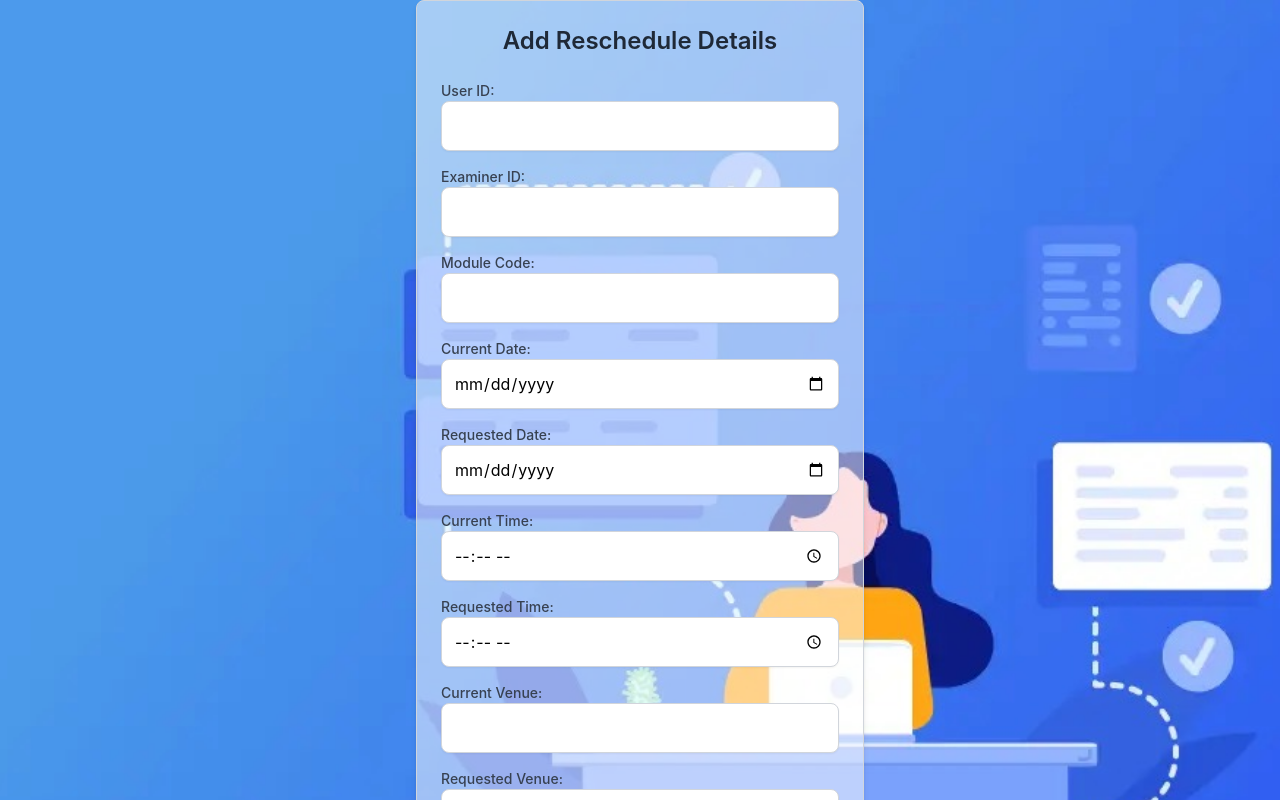
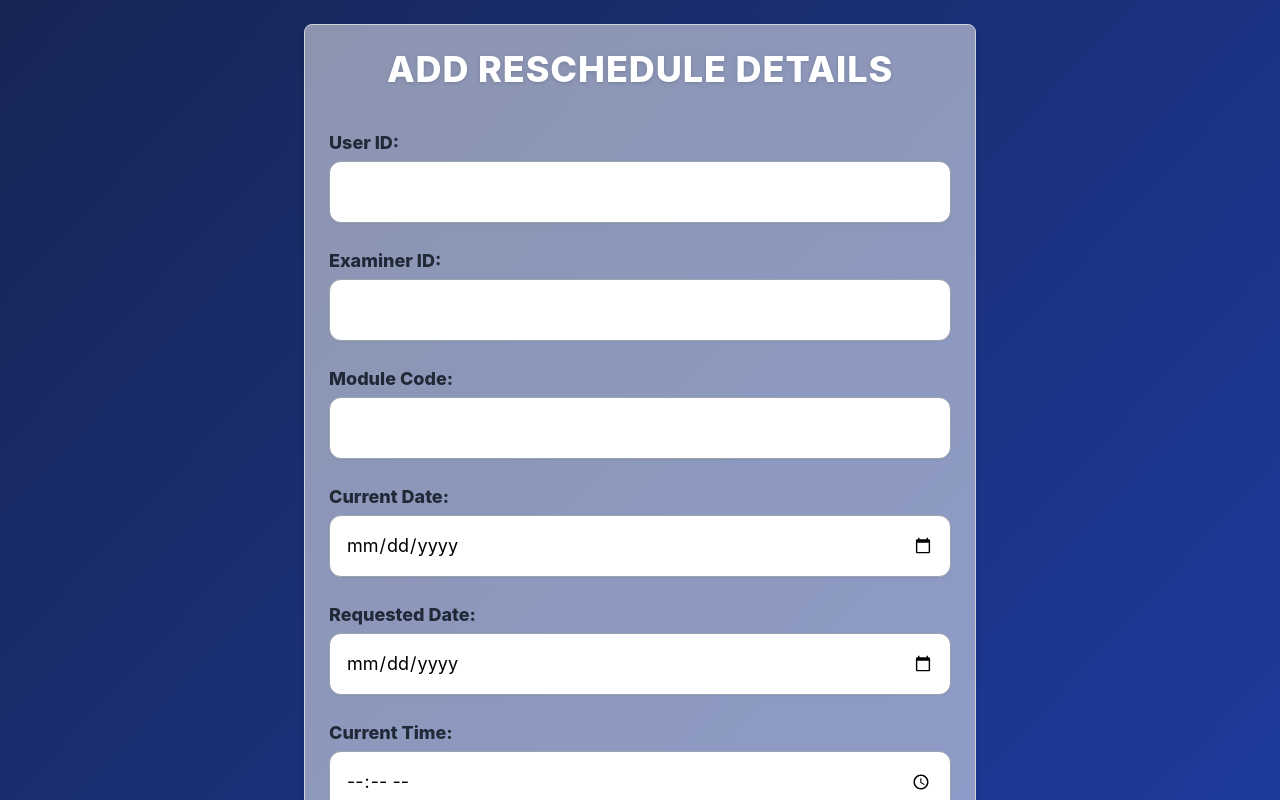
Before and after one commit to RudeNiluwaa/Auto-Shed, a React (Create React App) app in the folder frontend/: page /add-reschedule in a window 1280 px wide. Shown: the top 800 px of the page. Built offline with nearby package versions, Linux system fonts and the light colour scheme; the HTML template or start-up script is replaced by a standard one; what pdfmake would draw is missing.

Commit message:
Added some styles

```diff
--- a/frontend/src/Componenets/AddSchedule.js
+++ b/frontend/src/Componenets/AddSchedule.js
@@ -129,16 +129,17 @@ export default function AddRechedule() {
 };
 
   return (
-    <div className="flex justify-center items-center min-h-screen bg-cover bg-center"
-    style={{ backgroundImage: 'url(/images/work1.jpg)' }}>
+     <div className="flex justify-center items-start min-h-screen bg-gradient-to-br from-blue-950 to-blue-800 py-6">
+
     <form
   onSubmit={handleSubmit}
-  className="w-full max-w-md p-6 bg-white bg-opacity-50 shadow-md rounded-lg border border-gray-300"
+  className="w-full max-w-2xl p-6 bg-white bg-opacity-50 shadow-md rounded-lg border border-gray-300"
 >
-  <h2 className="text-center text-2xl font-semibold text-gray-800 mb-6">Add Reschedule Details</h2>
+
+  <h2 className="text-4xl font-extrabold text-center tracking-wide mb-10 uppercase text-white drop-shadow">Add Reschedule Details</h2>
 
   {/* Input fields */}
-  <label htmlFor="userId" className="block text-sm font-medium text-gray-700">User ID:</label>
+ <label htmlFor="userId" className="block text-lg font-extrabold text-gray-800 mb-1">User ID:</label>
 <input
   type="text"
   id="userId"
@@ -146,10 +147,11 @@ export default function AddRechedule() {
   value={userId}
   onChange={(e) => setUserId(e.target.value)}
   required
-    className="w-full p-3 mb-4 border border-gray-300 rounded-lg shadow-sm focus:outline-none focus:ring-2 focus:ring-blue-500"
+  className="w-full p-4 text-lg mb-6 border border-gray-400 rounded-xl shadow-sm focus:outline-none focus:ring-2 focus:ring-blue-500"
 />
 
-  <label htmlFor="examinerId" className="block text-sm font-medium text-gray-700">Examiner ID:</label>
+
+  <label htmlFor="examinerId" className="block text-lg font-extrabold text-gray-800 mb-1">Examiner ID:</label>
   <input
     type="text"
     id="examinerId"
@@ -157,10 +159,10 @@ export default function AddRechedule() {
     value={examinerId}
     onChange={(e) => setExaminerId(e.target.value)}
     required
-    className="w-full p-3 mb-4 border border-gray-300 rounded-lg shadow-sm focus:outline-none focus:ring-2 focus:ring-blue-500"
+    className="w-full p-4 text-lg mb-6 border border-gray-400 rounded-xl shadow-sm focus:outline-none focus:ring-2 focus:ring-blue-500"
   />
 
-  <label htmlFor="moduleCode" className="block text-sm font-medium text-gray-700">Module Code:</label>
+  <label htmlFor="moduleCode" className="block text-lg font-extrabold text-gray-800 mb-1">Module Code:</label>
   <input
     type="text"
     id="moduleCode"
@@ -168,10 +170,10 @@ export default function AddRechedule() {
     value={module_code}
     onChange={(e) => setModuleCode(e.target.value)}
     required
-    className="w-full p-3 mb-4 border border-gray-300 rounded-lg shadow-sm focus:outline-none focus:ring-2 focus:ring-blue-500"
+    className="w-full p-4 text-lg mb-6 border border-gray-400 rounded-xl shadow-sm focus:outline-none focus:ring-2 focus:ring-blue-500"
   />
 
-  <label htmlFor="currentDate" className="block text-sm font-medium text-gray-700">Current Date:</label>
+  <label htmlFor="currentDate" className="block text-lg font-extrabold text-gray-800 mb-1">Current Date:</label>
   <input
     type="date"
     id="currentDate"
@@ -179,10 +181,10 @@ export default function AddRechedule() {
     value={current_date}
     onChange={(e) => setCurrentDate(e.target.value)}
     required
-    className="w-full p-3 mb-4 border border-gray-300 rounded-lg shadow-sm focus:outline-none focus:ring-2 focus:ring-blue-500"
+    className="w-full p-4 text-lg mb-6 border border-gray-400 rounded-xl shadow-sm focus:outline-none focus:ring-2 focus:ring-blue-500"
   />
 
-  <label htmlFor="reqDate" className="block text-sm font-medium text-gray-700">Requested Date:</label>
+  <label htmlFor="reqDate" className="block text-lg font-extrabold text-gray-800 mb-1">Requested Date:</label>
   <input
     type="date"
     id="reqDate"
@@ -190,10 +192,10 @@ export default function AddRechedule() {
     value={req_date}
     onChange={(e) => setReqDate(e.target.value)}
     required
-    className="w-full p-3 mb-4 border border-gray-300 rounded-lg shadow-sm focus:outline-none focus:ring-2 focus:ring-blue-500"
+    className="w-full p-4 text-lg mb-6 border border-gray-400 rounded-xl shadow-sm focus:outline-none focus:ring-2 focus:ring-blue-500"
   />
 
-  <label htmlFor="currentTime" className="block text-sm font-medium text-gray-700">Current Time:</label>
+  <label htmlFor="currentTime" className="block text-lg font-extrabold text-gray-800 mb-1">Current Time:</label>
   <input
     type="time"
     id="currentTime"
@@ -201,10 +203,10 @@ export default function AddRechedule() {
     value={current_time}
     onChange={(e) => setCurrentTime(e.target.value)}
     required
-    className="w-full p-3 mb-4 border border-gray-300 rounded-lg shadow-sm focus:outline-none focus:ring-2 focus:ring-blue-500"
+    className="w-full p-4 text-lg mb-6 border border-gray-400 rounded-xl shadow-sm focus:outline-none focus:ring-2 focus:ring-blue-500"
   />
 
-  <label htmlFor="reqTime" className="block text-sm font-medium text-gray-700">Requested Time:</label>
+  <label htmlFor="reqTime" className="block text-lg font-extrabold text-gray-800 mb-1">Requested Time:</label>
   <input
     type="time"
     id="reqTime"
@@ -212,10 +214,10 @@ export default function AddRechedule() {
     value={req_time}
     onChange={(e) => setReqTime(e.target.value)}
     required
-    className="w-full p-3 mb-4 border border-gray-300 rounded-lg shadow-sm focus:outline-none focus:ring-2 focus:ring-blue-500"
+    className="w-full p-4 text-lg mb-6 border border-gray-400 rounded-xl shadow-sm focus:outline-none focus:ring-2 focus:ring-blue-500"
   />
 
-  <label htmlFor="currentVenue" className="block text-sm font-medium text-gray-700">Current Venue:</label>
+  <label htmlFor="currentVenue" className="bblock text-lg font-extrabold text-gray-800 mb-1">Current Venue:</label>
   <input
     type="text"
     id="currentVenue"
@@ -223,10 +225,10 @@ export default function AddRechedule() {
     value={current_venue}
     onChange={(e) => setCurrentVenue(e.target.value)}
     required
-    className="w-full p-3 mb-4 border border-gray-300 rounded-lg shadow-sm focus:outline-none focus:ring-2 focus:ring-blue-500"
+    className="w-full p-4 text-lg mb-6 border border-gray-400 rounded-xl shadow-sm focus:outline-none focus:ring-2 focus:ring-blue-500"
   />
 
-  <label htmlFor="reqVenue" className="block text-sm font-medium text-gray-700">Requested Venue:</label>
+  <label htmlFor="reqVenue" className="block text-lg font-extrabold text-gray-800 mb-1">Requested Venue:</label>
   <input
     type="text"
     id="reqVenue"
@@ -234,12 +236,12 @@ export default function AddRechedule() {
     value={req_venue}
     onChange={(e) => setReqVenue(e.target.value)}
     required
-    className="w-full p-3 mb-6 border border-gray-300 rounded-lg shadow-sm focus:outline-none focus:ring-2 focus:ring-blue-500"
+    className="w-full p-4 text-lg mb-6 border border-gray-400 rounded-xl shadow-sm focus:outline-none focus:ring-2 focus:ring-blue-500"
   />
 
   <button
     type="submit"
-    className="w-full p-3 bg-green-500 text-white rounded-lg font-semibold hover:bg-green-600 focus:outline-none focus:ring-2 focus:ring-green-500"
+    className=" text-2xl w-full p-3 bg-green-500 text-white rounded-lg font-extrabold hover:bg-green-600 focus:outline-none focus:ring-2 focus:ring-green-500"
   >
     Submit
   </button>
@@ -247,7 +249,7 @@ export default function AddRechedule() {
   <button
     type="button"
     onClick={() => navigate('/get-reschedule-user')}
-    className="w-full p-3 mt-4 bg-blue-500 text-white rounded-lg font-semibold hover:bg-blue-600 focus:outline-none focus:ring-2 focus:ring-blue-500"
+    className="text-2xl w-full p-3 mt-4 bg-blue-500 text-white rounded-lg font-extrabold hover:bg-blue-600 focus:outline-none focus:ring-2 focus:ring-blue-500"
   >
     All Reschedules
   </button>
```
Lines whose indentation alone changed are shown as unchanged.
